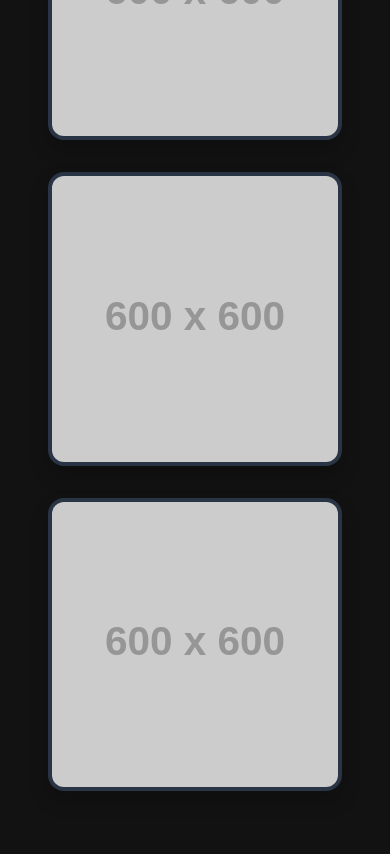
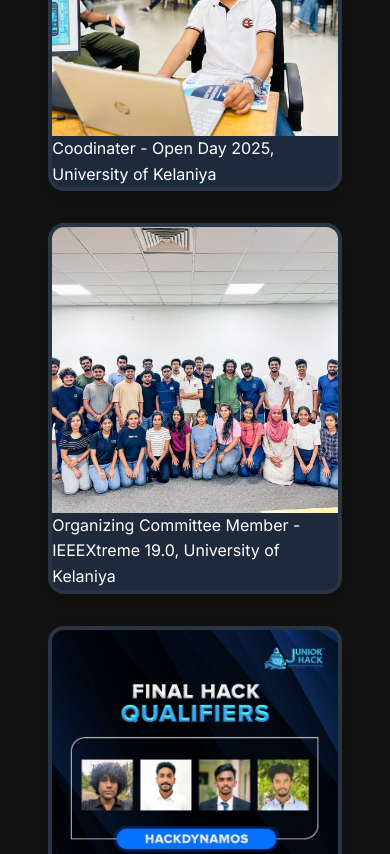
Before and after one commit to nadeera-se22018/mern-portfolio, a React app in the folder frontend/: page / in a window 390 px wide. Shown: the part 6740-7594 px from the top of the page. Built offline with nearby package versions, Linux system fonts and the light colour scheme; the HTML template or start-up script is replaced by a standard one.

Commit message:
feat: implement responsive Navbar and Gallery components with dark mode support

```diff
--- a/frontend/src/components/Gallery.jsx
+++ b/frontend/src/components/Gallery.jsx
@@ -1,10 +1,23 @@
 import React from 'react';
 import './Gallery.css';
 
+import galleryImg1 from '../assets/gallery1.jpeg';
+import galleryImg2 from '../assets/gallery2.jpeg';
+import galleryImg3 from '../assets/gallery3.jpeg';
+
 const galleryImages = [
-  'https://placehold.co/600x600/1e293b/ffffff?text=Gallery+Image',
-  'https://placehold.co/600x600/1e293b/ffffff?text=Gallery+Image',
-  'https://placehold.co/600x600/1e293b/ffffff?text=Gallery+Image'
+  {
+    src: galleryImg1,
+    caption: 'Coodinater - Open Day 2025, University of Kelaniya'
+  },
+  {
+    src: galleryImg2,
+    caption: 'Organizing Committee Member - IEEEXtreme 19.0, University of Kelaniya'
+  },
+  {
+    src: galleryImg3,
+    caption: 'Competitor - JuniorHack 7.0, Software Engineering Students\' Association, University of Kelaniya'
+  }
 ];
 
 const Gallery = () => {
@@ -17,13 +30,20 @@ const Gallery = () => {
         </div>
 
         <div className="gallery-grid">
-          {galleryImages.map((imgSrc, index) => (
+          {galleryImages.map((img, index) => (
             <div className="gallery-item glass-panel" key={index}>
-              <img
-                src={imgSrc}
-                alt={`Gallery visual ${index + 1}`}
-                className="gallery-image rounded-xl"
-              />
+              <div className="gallery-image-container">
+                <img
+                  src={img.src}
+                  alt={`Gallery visual ${index + 1}`}
+                  className="gallery-image"
+                />
+              </div>
+              {img.caption && (
+                <div className="gallery-caption">
+                  <p>{img.caption}</p>
+                </div>
+              )}
             </div>
           ))}
         </div>
```
